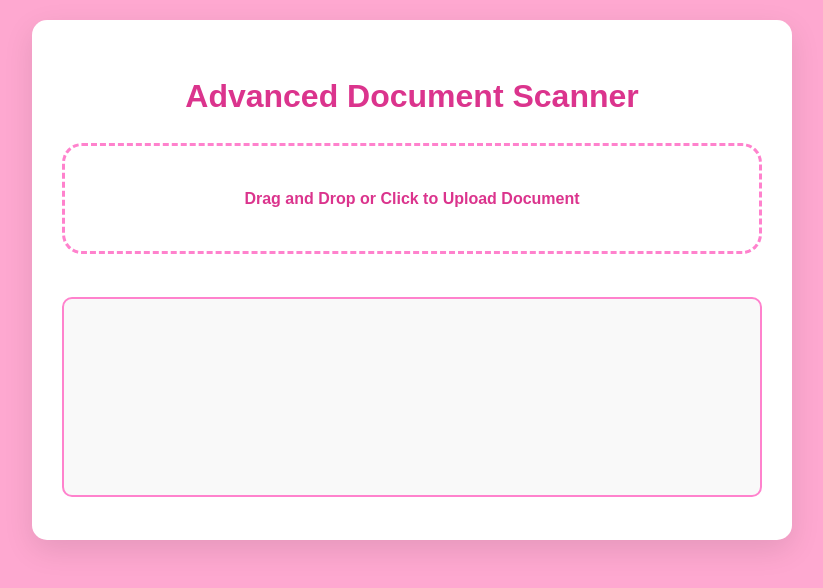
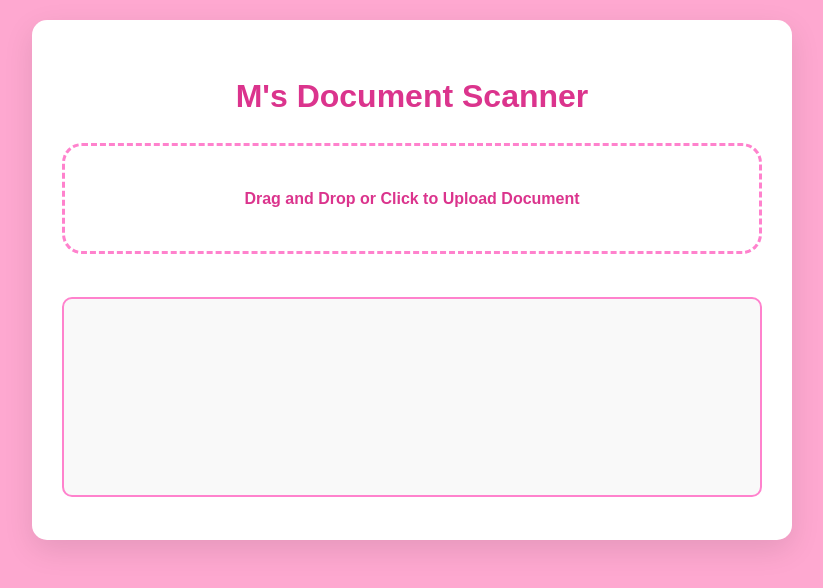
Before and after one commit to mardzyna/miniproject, a plain HTML site: page index.html in a window 1280 px wide. Shown: the whole page, without its empty margins (228-1051 px from the left). Drawn offline with Linux system fonts and the light colour scheme.

Commit message:
Update index.html

```diff
--- a/index.html
+++ b/index.html
@@ -137,7 +137,7 @@
   </head>
   <body>
     <div class="container">
-      <h1>Advanced Document Scanner</h1>
+      <h1>M's Document Scanner</h1>
 
       <div class="upload-container" id="dropZone">
         <input type="file" id="imageUpload" accept="image/*" />
```
